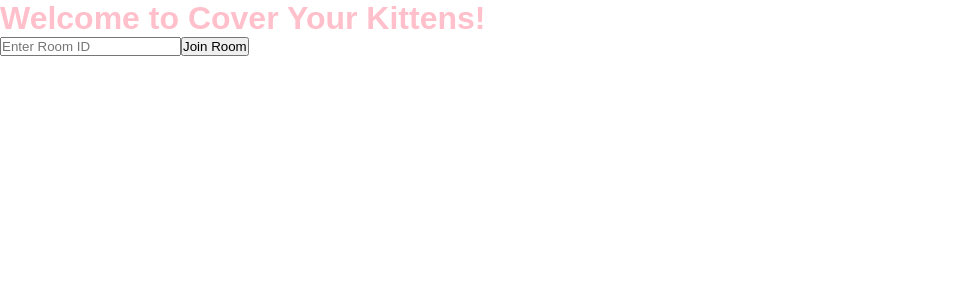
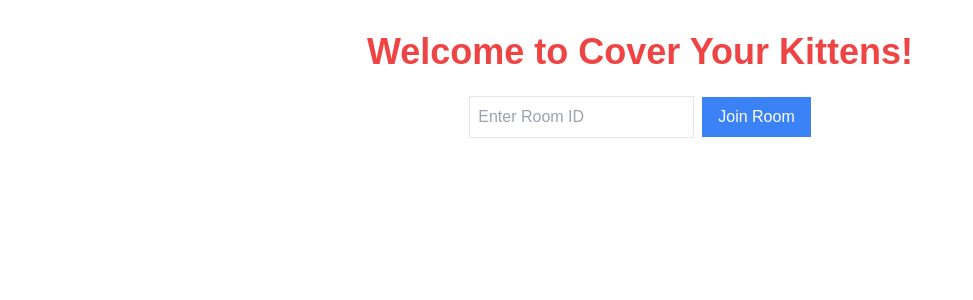
Before and after one commit to sofiagalkina/cover-your-kittenss, a Next.js app: page / in a window 1280 px wide. Shown: the top 300 px of the page, without its empty margins (0-973 px from the left). Built offline with nearby package versions, Linux system fonts and the light colour scheme.

Commit message:
tailwind setup that's not even working

```diff
--- a/pages/_app.tsx
+++ b/pages/_app.tsx
@@ -1,4 +1,5 @@
-import "@/styles/globals.css";
+import '../styles/globals.css';
+
 import type { AppProps } from "next/app";
 
 export default function App({ Component, pageProps }: AppProps) {
--- a/pages/index.tsx
+++ b/pages/index.tsx
@@ -12,8 +12,10 @@ export default function Home() {
   };
 
   return (
-    <div className="p-8 text-center text-white ">
-      <h1 className="text-4xl font-bold mb-6 helloKitty">Welcome to Cover Your Kittens!</h1>
+    <div className="p-8 text-center ">
+
+
+      <h1 className="text-4xl font-bold mb-6 text-red-500 ">Welcome to Cover Your Kittens!</h1>
       <input
         type="text"
         placeholder="Enter Room ID"
--- /dev/null
+++ b/postcss.config.js
@@ -0,0 +1,6 @@
+module.exports = {
+  plugins: {
+    tailwindcss: {},
+    autoprefixer: {},
+  },
+}
--- a/styles/globals.css
+++ b/styles/globals.css
@@ -1,3 +1,8 @@
+@tailwind base;
+@tailwind components;
+@tailwind utilities;
+
+
 :root {
   --background: #ffffff;
   --foreground: #171717;
@@ -36,11 +41,6 @@ a {
 }
 
 
-.helloKitty{
-  color: pink;
-}
-
-
 
 @media (prefers-color-scheme: dark) {
   html {
--- a/tailwind.config.js
+++ b/tailwind.config.js
@@ -1,6 +1,10 @@
 /** @type {import('tailwindcss').Config} */
 module.exports = {
-  content: [],
+  content: [
+    "./pages/**/*.{js,ts,jsx,tsx}",
+    "./components/**/*.{js,ts,jsx,tsx}",
+    "./app/**/*.{js,ts,jsx,tsx}",
+  ],
   theme: {
     extend: {},
   },
```
Also changed, not shown: 1 other file (tests, documents, lock files or other folders).
